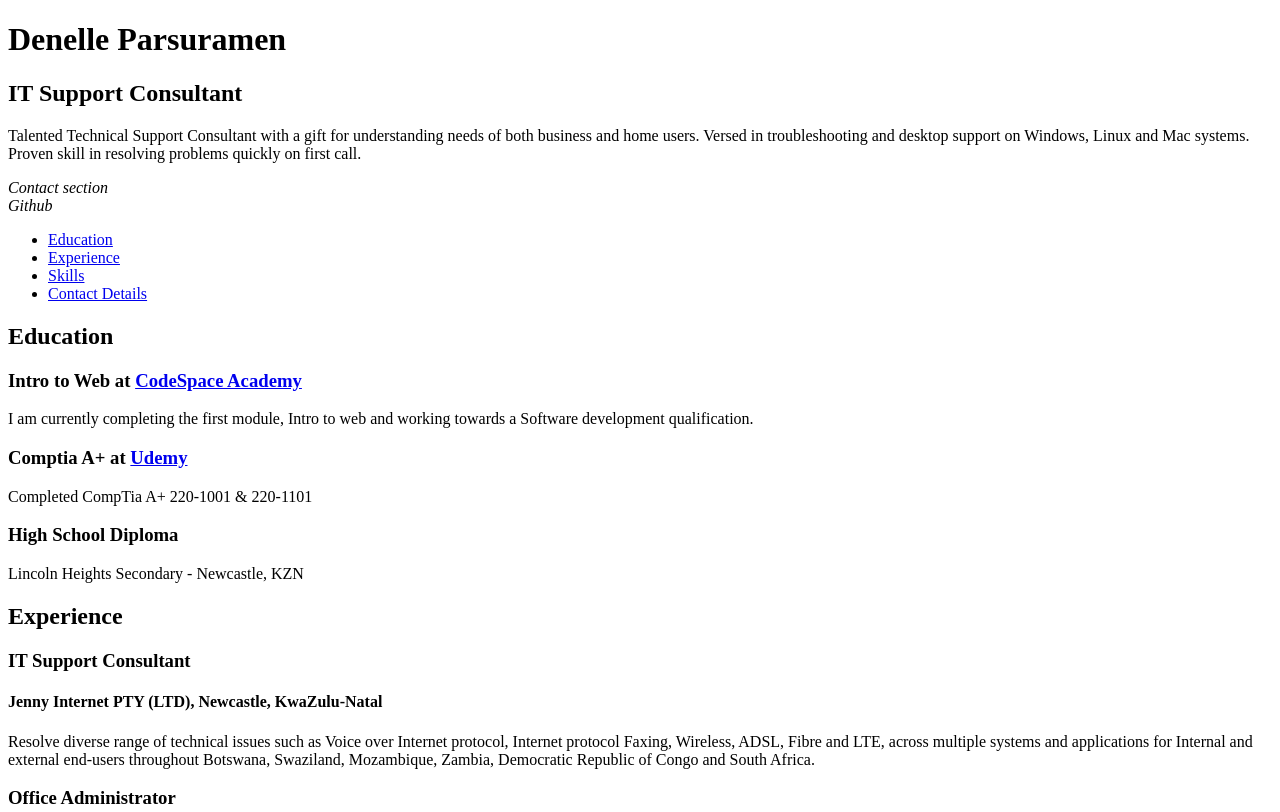
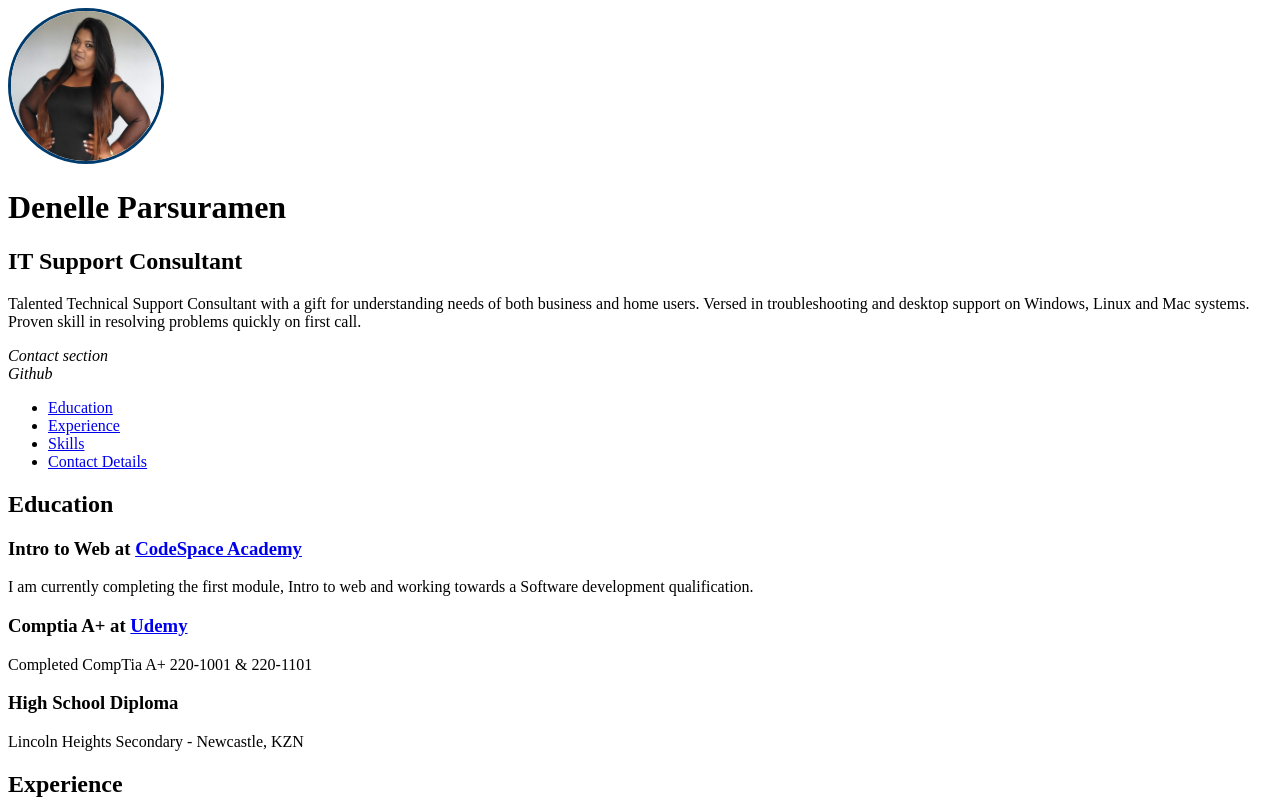
Before and after one commit to Denelle97/DENPAR854_PTO2306_GroupB_DenelleParsuramen_ITW_Final_Digital_Resume, a plain HTML site: page index.html in a window 1280 px wide. Shown: the top 812 px of the page. Drawn offline with Linux system fonts and the light colour scheme.

Commit message:
Added main picture element

```diff
--- a/index.html
+++ b/index.html
@@ -18,9 +18,15 @@
 <body>
 <!--Header/Intro-->
     <header>
-     <div>
-        <H1>Denelle Parsuramen</H1>
-         <h2>IT Support Consultant</h2>
+      <div>
+          <picture>
+            <source media="(max-width: 640px)" srcset="images/profilePhoto1.jpg">
+            <source media="(max-width: 1280px)" srcset="images/profilePhoto2.jpg">
+            <img src="images/profilePhoto3.jpg" alt="A picture of Denelle Parsuramen"id="MainPicture">
+          </picture>
+
+         <H1>Denelle Parsuramen</H1>
+           <h2>IT Support Consultant</h2>
 
             <p>Talented Technical Support Consultant with a gift for understanding needs of both
              business and home users. Versed in troubleshooting and desktop support on
@@ -29,7 +35,7 @@
 
             <div><i>Contact section</i></div>
             <div><i>Github</i></div>
-    </div>
+      </div>
     </header>
 
 <!--bookmarks/aside-->
```
